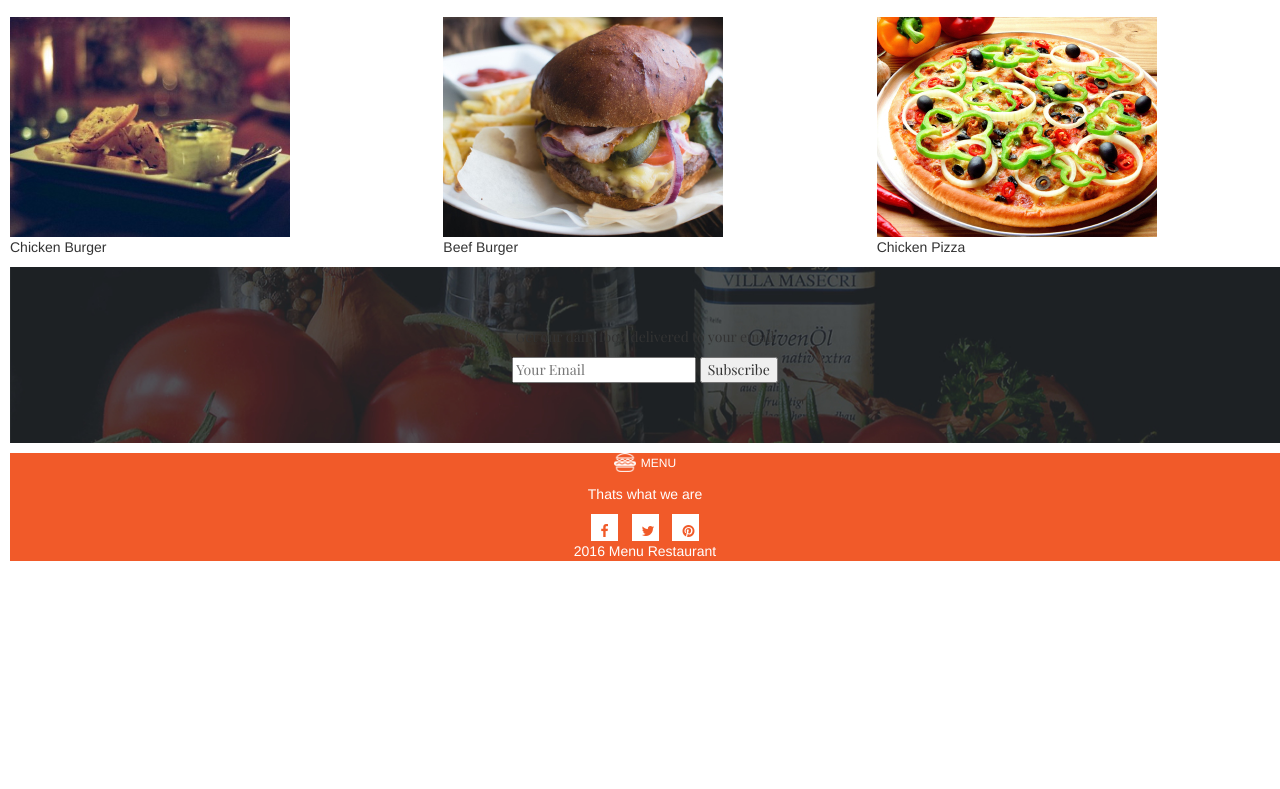
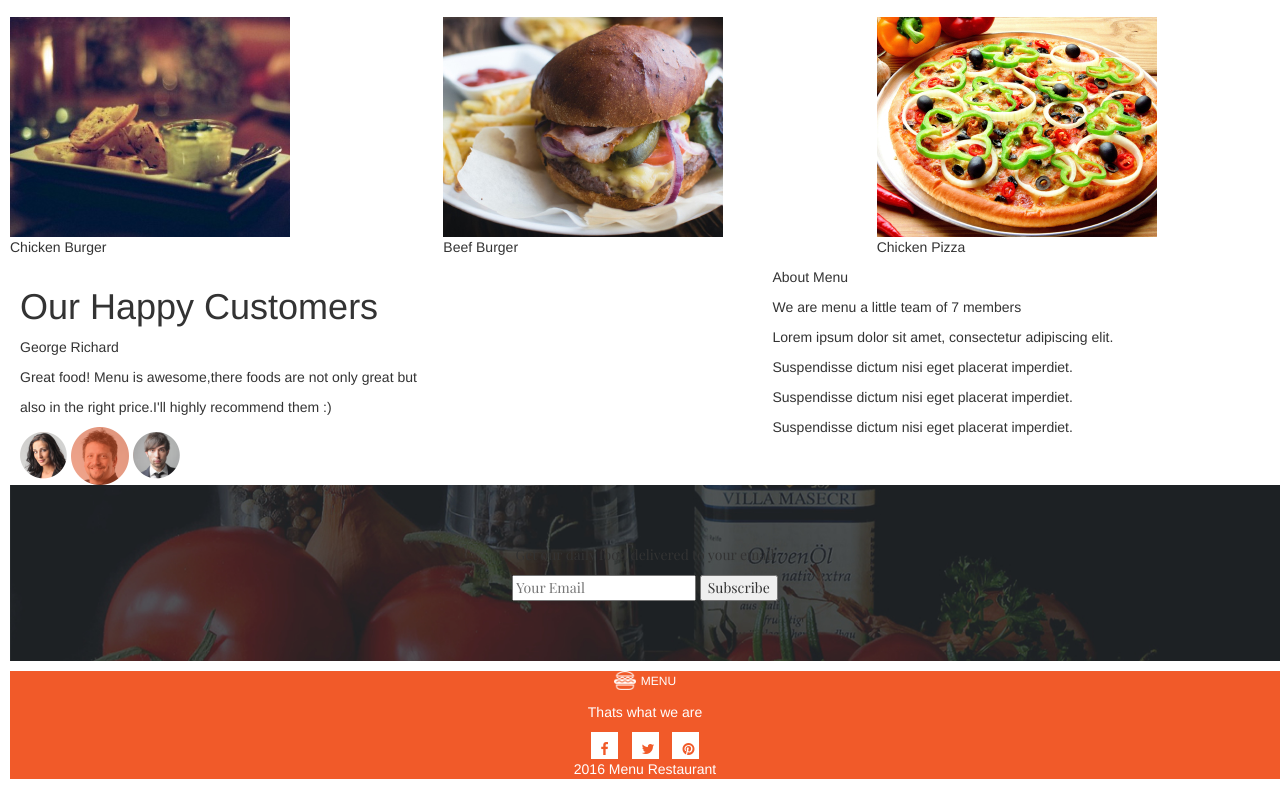
Before and after one commit to Evohmike/Anita-s-Kitchen, a plain HTML site: page index.html in a window 1280 px wide. Shown: the part 1700-2489 px from the top of the page. Before the commit the page ends 2271 px from the top, so only its background shows below. Drawn offline with nearby package versions, Linux system fonts and the light colour scheme.

Commit message:
adds another row

```diff
--- a/css/styles.css
+++ b/css/styles.css
@@ -43,6 +43,11 @@
 
 
 
+#slider{
+  background-image: url(../img/backgrounds/foodsBg.jpg);
+}
+
+
 .footer{
   left: 0;
   text-align: center;
--- a/index.html
+++ b/index.html
@@ -117,6 +117,28 @@
                 </div>
               </div>
 
+              <div class="container">
+                <div class="row">
+                  <div class="col-md-7">
+                    <h1>Our Happy Customers</h1>
+                    <p>George Richard</p>
+                    <p>Great food! Menu is awesome,there foods are not only great but</p>
+                    <p>also in the right price.I'll highly recommend them :)</p>
+                    <img src="ip2/assets/customers/p1.png" alt="Customer one" />
+                    <img src="ip2/assets/customers/p2.png" alt="George Richard" />
+                    <img src="ip2/assets/customers/p3.png" alt="Customer 3" />
+                  </div>
+                  <div class="col-md-5">
+                    <p>About Menu</p>
+                    <p>We are menu a little team of 7 members</p>
+                    <p>Lorem ipsum dolor sit amet, consectetur adipiscing elit.</p>
+                    <p>Suspendisse dictum nisi eget placerat imperdiet.</p>
+                    <p>Suspendisse dictum nisi eget placerat imperdiet.</p>
+                    <p>Suspendisse dictum nisi eget placerat imperdiet.</p>
+                  </div>
+                </div>
+              </div>
+
 
 
 
```
